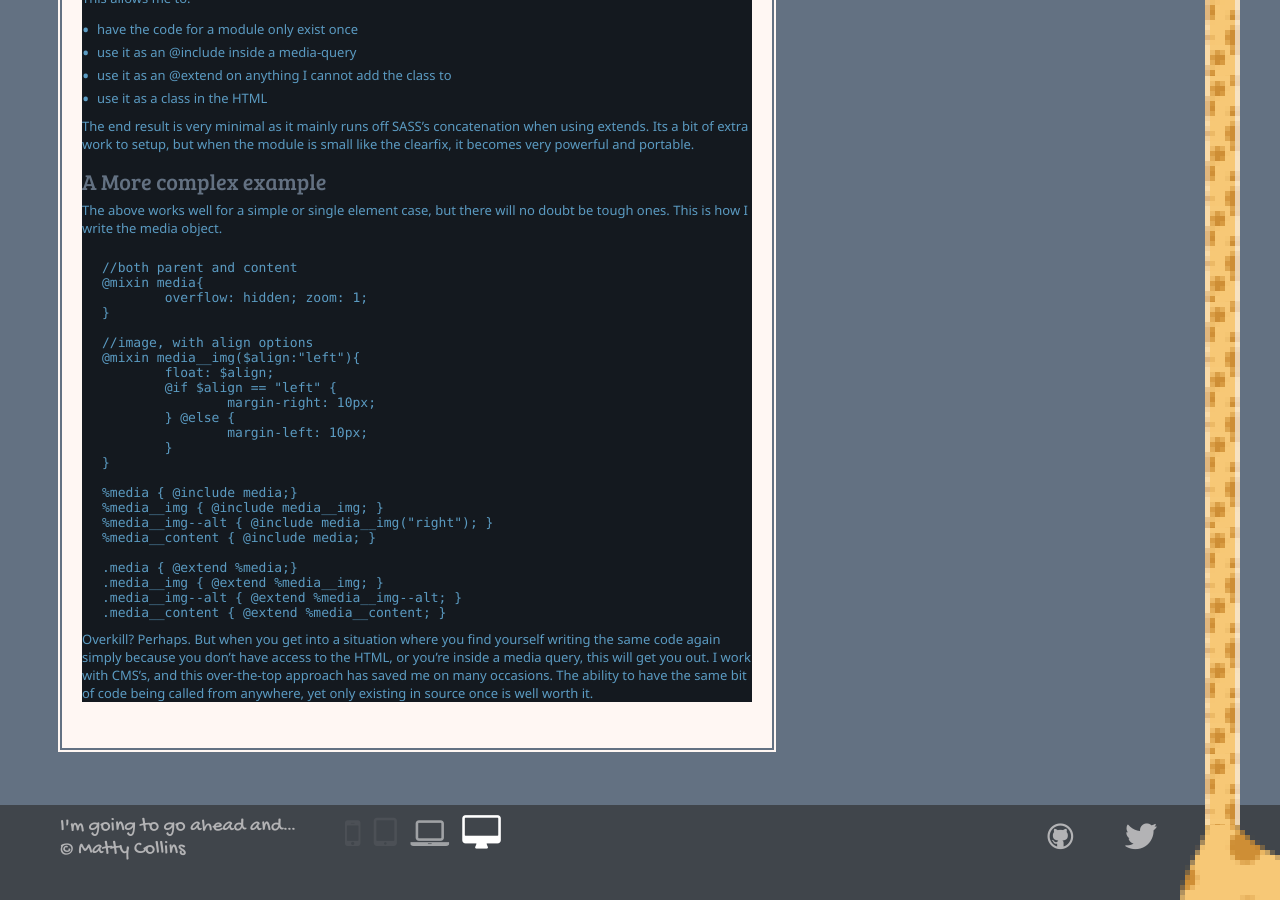
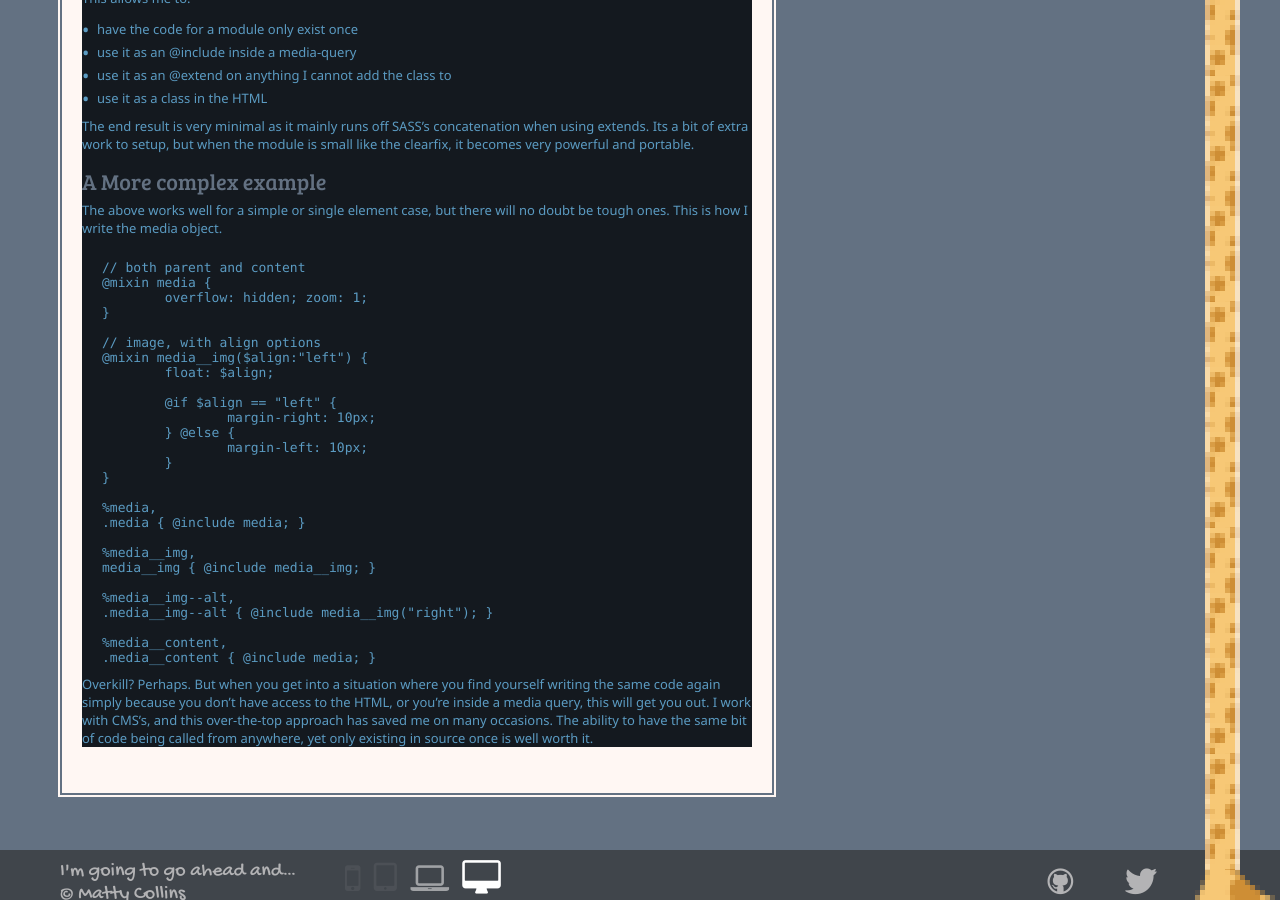
Before and after one commit to Piderman/mattycollins.com.au, a Jekyll site: the page built from _posts/13-06-11-double-stranded-sass.md, in a window 1280 px wide and 900 px high, scrolled down 812 px. Built offline with Jekyll 4.4.1, drawn with Linux system fonts in a browser that asks for light colours; nearby versions of some CDN libraries.

Commit message:
typos and formating

```diff
--- a/_posts/13-06-11-double-stranded-sass.md
+++ b/_posts/13-06-11-double-stranded-sass.md
@@ -45,14 +45,15 @@ The end result is very minimal as it mainly runs off SASS's concatenation when u
 The above works well for a simple or single element case, but there will no doubt be tough ones. This is how I write the media object.
 
 {% highlight sass %}
-//both parent and content
-@mixin media{
+// both parent and content
+@mixin media {
 	overflow: hidden; zoom: 1;
 }
 
-//image, with align options
-@mixin media__img($align:"left"){
+// image, with align options
+@mixin media__img($align:"left") {
 	float: $align;
+
 	@if $align == "left" {
 		margin-right: 10px;
 	} @else {
@@ -60,15 +61,18 @@ The above works well for a simple or single element case, but there will no doub
 	}
 }
 
-%media { @include media;}
-%media__img { @include media__img; }
-%media__img--alt { @include media__img("right"); }
-%media__content { @include media; }
+%media,
+.media { @include media; }
 
-.media { @extend %media;}
-.media__img { @extend %media__img; }
-.media__img--alt { @extend %media__img--alt; }
-.media__content { @extend %media__content; }
+%media__img,
+media__img { @include media__img; }
+
+%media__img--alt,
+.media__img--alt { @include media__img("right"); }
+
+%media__content,
+.media__content { @include media; }
+
 {% endhighlight %}
 
 Overkill? Perhaps. But when you get into a situation where you find yourself writing the same code again simply because you don't have access to the HTML, or you're inside a media query, this will get you out. I work with CMS's, and this over-the-top approach has saved me on many occasions. The ability to have the same bit of code being called from anywhere, yet only existing in source once is well worth it.
--- a/about.html
+++ b/about.html
@@ -16,4 +16,4 @@ title : About Me
 <h2>Play</h2>
 <p>I am a gamer (hence the degree) and nothing much can compare with online <abbr title="First Person Shooter">FPS</abbr>'s like Battlefield. I have an Xbox controller hooked up for action / adventure games (Assassins Creed, Darksiders). We recently moved house to which I found my old N64 in a box complete with working controllers, Zelda, Goldeneye, Mario and Mario Kart, awesome.</p>
 
-<p>I also play bass guitar, not as much as I'd like too these days but I still enjoy a good session.</p>
+<p>I also play bass guitar, not as much as I'd like to these days but I still enjoy a good session.</p>
```
Also changed, not shown: _posts/13-05-14-accessible-sprites.md (+3 -3 lines).
